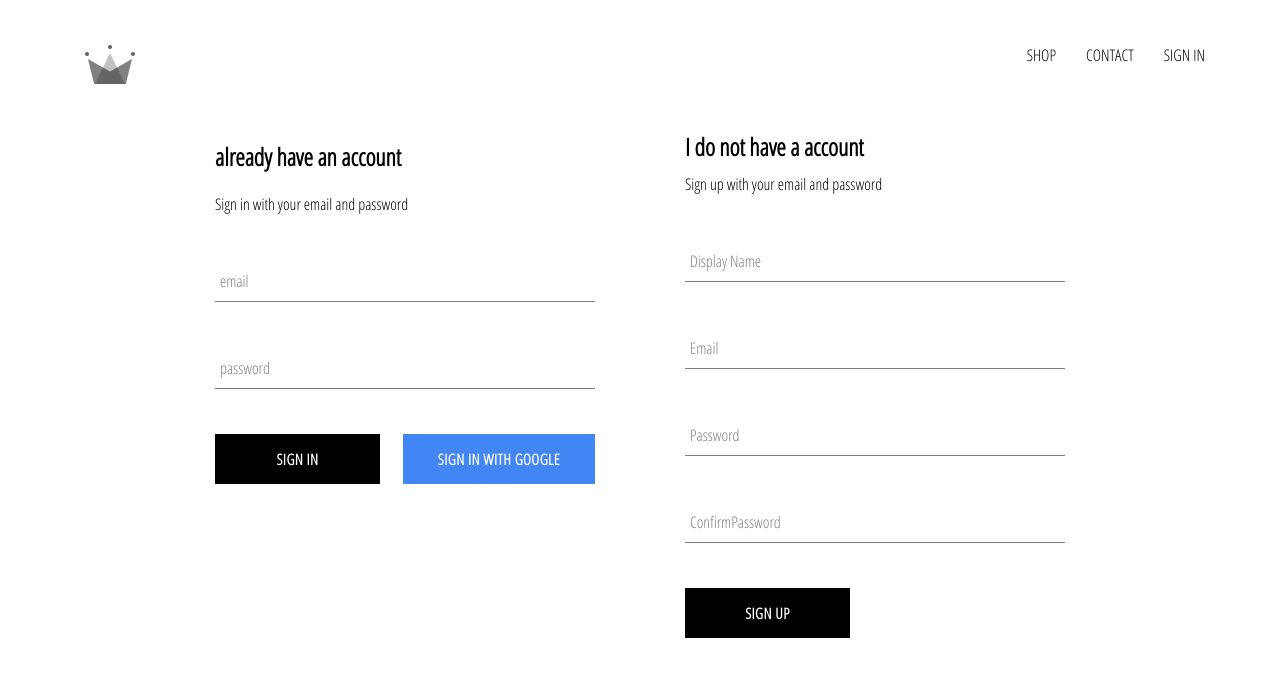
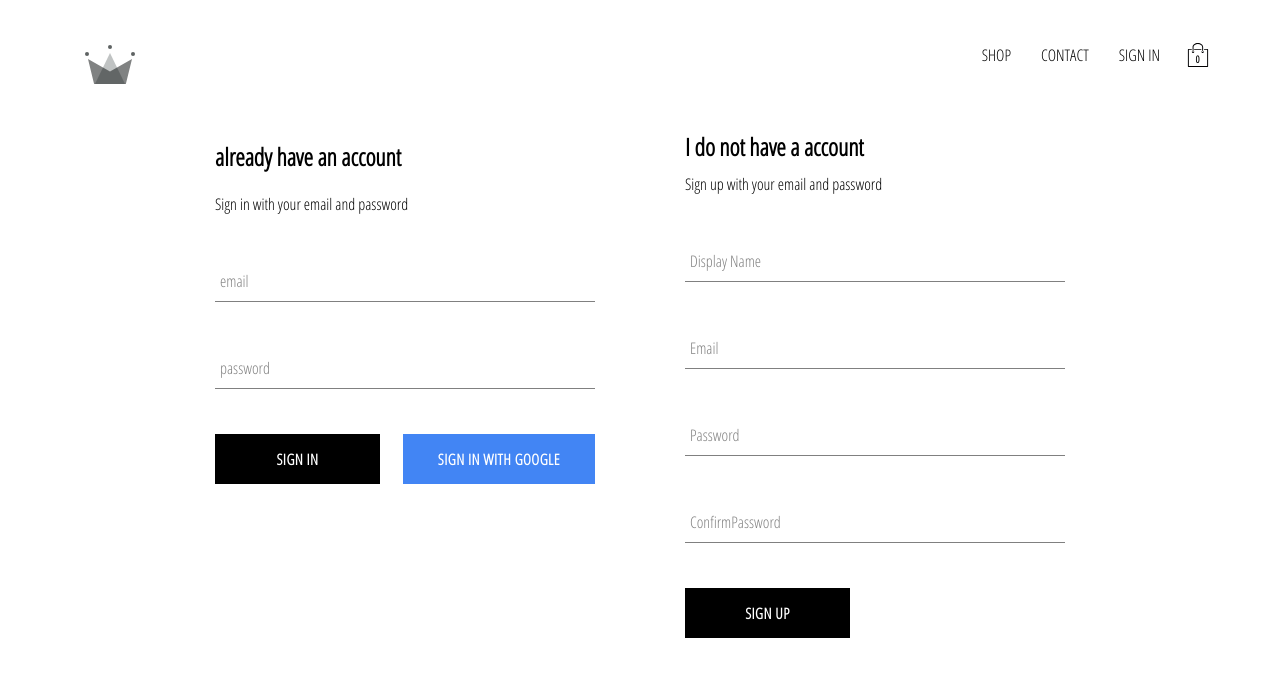
Before and after one commit to hwuehn/crwn-clothing, a React (Create React App) app: page /signin in a window 1280 px wide. Shown: the top 676 px of the page. Built offline with nearby package versions, Linux system fonts and the light colour scheme; no server answers.

Commit message:
added cartIcon and cardDropdown components to our application, also implemented cart reducer

```diff
--- /dev/null
+++ b/src/components/cart-dropdown/cart-dropdown.component.jsx
@@ -0,0 +1,14 @@
+import React from 'react';
+
+import CustomButton from '../custom-button/custom-button.component';
+
+import './cart-dropdown.styles.scss';
+
+const CartDropdown = () => (
+    <div className='cart-dropdown'>
+        <div className='cart-item' />
+        <CustomButton>GO TO CHECKOUT</CustomButton>
+    </div>
+)
+
+export default CartDropdown;
--- /dev/null
+++ b/src/components/cart-dropdown/cart-dropdown.styles.scss
@@ -0,0 +1,24 @@
+.cart-dropdown {
+  position: absolute;
+  width: 240px;
+  height: 340px;
+  display: flex;
+  flex-direction: column;
+  padding: 20px;
+  border: 1px solid black;
+  background-color: white;
+  top: 90px;
+  right: 40px;
+  z-index: 5;
+
+  .cart-items {
+    height: 240px;
+    display: flex;
+    flex-direction: column;
+    overflow: scroll;
+  }
+
+  button {
+    margin-top: auto;
+  }
+}
--- /dev/null
+++ b/src/components/cart-icon/cart-icon.component.jsx
@@ -0,0 +1,21 @@
+import React from 'react';
+import { connect } from 'react-redux';
+
+import { toggleCartHidden } from '../../redux/cart/cart.actions';
+
+import { ReactComponent as ShoppingIcon } from '../../assets/shopping-bag.svg';
+
+import './cart-icon.styles.scss'
+
+const CartIcon = ({ toggleCartHidden }) => (
+    <div className='cart-icon' onClick={toggleCartHidden}>
+        <ShoppingIcon className='shopping-icon' />
+        <span className='item-count'>0</span>
+    </div>
+);
+
+const mapDispatchToProps = dispatch => ({
+    toggleCartHidden: () => dispatch(toggleCartHidden())
+});
+
+export default connect(null, mapDispatchToProps)(CartIcon);
--- /dev/null
+++ b/src/components/cart-icon/cart-icon.styles.scss
@@ -0,0 +1,21 @@
+.cart-icon {
+  width: 45px;
+  height: 45px;
+  position: relative;
+  display: flex;
+  align-items: center;
+  justify-content: center;
+  cursor: pointer;
+
+  .shopping-icon {
+    width: 24px;
+    height: 24px;
+  }
+
+  .item-count {
+    position: absolute;
+    font-size: 10px;
+    font-weight: bold;
+    bottom: 12px;
+  }
+}
--- a/src/components/header/header.component.jsx
+++ b/src/components/header/header.component.jsx
@@ -1,39 +1,46 @@
-import React from 'react';
-import { Link } from 'react-router-dom';
-import { connect } from 'react-redux';
+import React from "react";
+import { Link } from "react-router-dom";
+import { connect } from "react-redux";
 
-import { auth } from '../../firebase/firebase.utils';
+import { auth } from "../../firebase/firebase.utils";
+import CartIcon from "../cart-icon/cart-icon.component";
+import CartDropdown from "../cart-dropdown/cart-dropdown.component";
 
-import { ReactComponent as Logo} from '../../assets/crown.svg';
+import { ReactComponent as Logo } from "../../assets/crown.svg";
 
-import './header.styles.scss';
+import "./header.styles.scss";
 
-const Header = ({ currentUser }) => (
-    <div className='header'>
-        <Link className='logo-container' to="/">
-            <Logo className='logo' />
+const Header = ({ currentUser, hidden }) => (
+  <div className="header">
+    <Link className="logo-container" to="/">
+      <Logo className="logo" />
     </Link>
-        <div className='options'>
-            <Link className='option' to='/shop'>
+    <div className="options">
+      <Link className="option" to="/shop">
         SHOP
       </Link>
-            <Link className='option' to='/shop'>
+      <Link className="option" to="/shop">
         CONTACT
       </Link>
-            {
-                currentUser ?
-                <div className='option' onClick={() => auth.signOut()}> SIGN OUT </div>
-                :
-                <Link className="option" to='/signin'>
+      {currentUser ? (
+        <div className="option" onClick={() => auth.signOut()}>
+          {" "}
+          SIGN OUT{" "}
+        </div>
+      ) : (
+        <Link className="option" to="/signin">
           SIGN IN
         </Link>
-            }
+      )}
+      <CartIcon />
     </div>
+    {hidden ? null : <CartDropdown />}
   </div>
 );
 
-const mapStateToProps = state  => ({
-    currentUser: state.user.currentUser
+const mapStateToProps = ({ user: { currentUser }, cart: { hidden } }) => ({
+  currentUser,
+  hidden
 });
 
 export default connect(mapStateToProps)(Header);
--- /dev/null
+++ b/src/redux/cart/cart.actions.js
@@ -0,0 +1,5 @@
+import CartActionTypes from './cart.types';
+
+export const toggleCartHidden = () => ({
+    type: CartActionTypes.TOGGLE_CART_HIDDEN
+});
--- /dev/null
+++ b/src/redux/cart/cart.reducer.js
@@ -0,0 +1,19 @@
+import CartActionTypes from './cart.types';
+
+const INITIAL_STATE = {
+    hidden: true
+};
+
+const cartReducer = (state = INITIAL_STATE, action) => {
+    switch (action.type) {
+        case CartActionTypes.TOGGLE_CART_HIDDEN:
+            return {
+                ...state,
+                hidden: !state.hidden
+            }
+        default:
+            return state;
+    }
+}
+
+export default cartReducer;
--- /dev/null
+++ b/src/redux/cart/cart.types.js
@@ -0,0 +1,5 @@
+const CartActionTypes = {
+    TOGGLE_CART_HIDDEN: 'TOOGLE_CART_HIDDEN'
+}
+
+export default CartActionTypes;
--- a/src/redux/root-reducer.js
+++ b/src/redux/root-reducer.js
@@ -1,7 +1,9 @@
 import { combineReducers } from 'redux';
 
 import userReducer from './user/user.reducer';
+import cartReducer from './cart/cart.reducer';
 
 export default combineReducers({
-    user: userReducer
+    user: userReducer,
+    cart: cartReducer
 })
```
Also changed, not shown: src/assets/shopping-bag.svg (added). Lines whose indentation alone changed are shown as unchanged.
